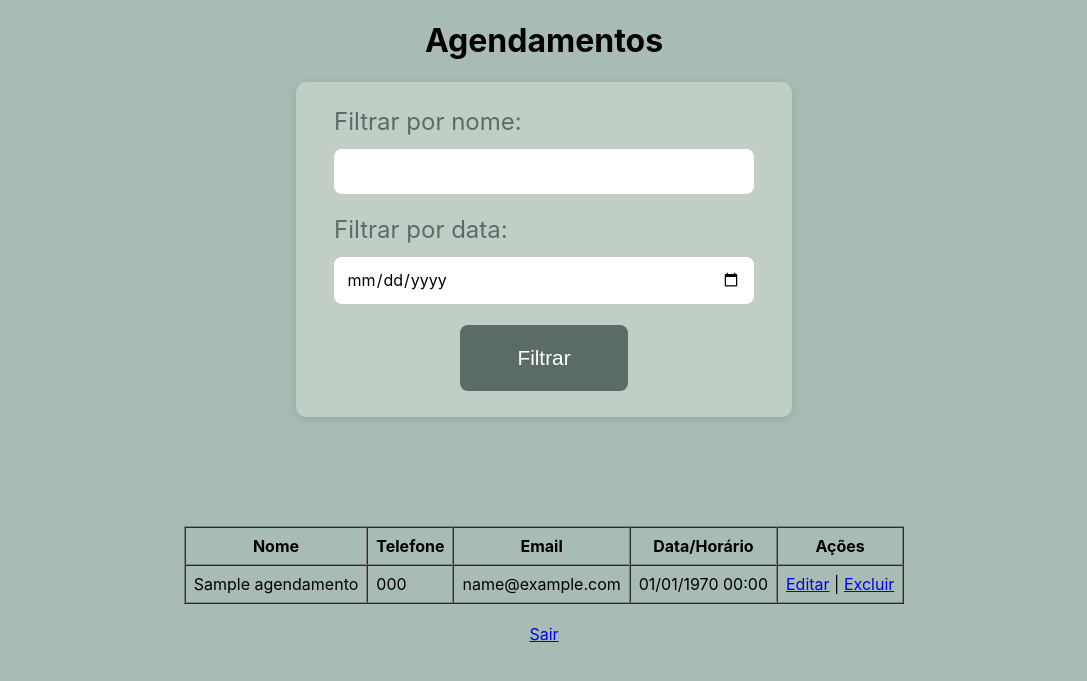
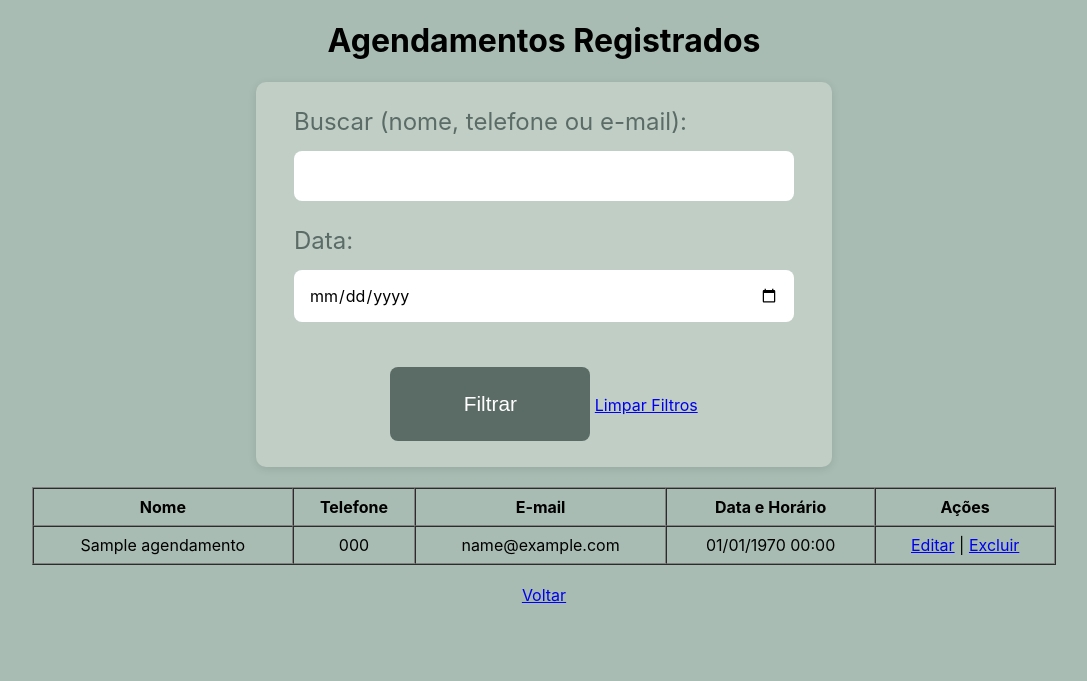
Before and after one commit to velloso-jv/Paginainicial, a PHP site: page /consultar.php in a window 1280 px wide. Shown: the top 681 px of the page, without its empty margins (96-1183 px from the left). Run offline with PHP 8.4, Linux system fonts and the light colour scheme; the visitor is signed in with stand-in values (Sample User, id 1); tables that the repository leaves empty or names only in its code hold one stand-in row (values such as "Sample post").

Commit message:
Update consultar.php
Correção dos filtros para filtrar por nome, email, telefone e data

```diff
--- a/consultar.php
+++ b/consultar.php
@@ -2,93 +2,84 @@
 include "proteger.php";
 include "conexao.php";
 
-// FILTROS
-$filtroNome = $_GET['nome'] ?? '';
-$filtroData = $_GET['data'] ?? '';
+// Captura filtros
+$busca = $_GET['busca'] ?? '';
+$f_data = $_GET['data'] ?? '';
 
-$query = "SELECT id, nome, telefone, email, data_horario FROM agendamentos WHERE 1=1";
+// Monta query base
+$sql = "SELECT id, nome, telefone, email, data_horario FROM agendamentos WHERE 1=1";
 
-// Filtro por nome
-if (!empty($filtroNome)) {
-    $query .= " AND nome LIKE '%" . $conn->real_escape_string($filtroNome) . "%'";
+// Filtro unificado (nome, telefone e email)
+if (!empty($busca)) {
+    $b = $conn->real_escape_string($busca);
+    $sql .= " AND (nome LIKE '%$b%' OR telefone LIKE '%$b%' OR email LIKE '%$b%')";
 }
 
-// Filtro por data
-if (!empty($filtroData)) {
-    $query .= " AND DATE(data_horario) = '" . $conn->real_escape_string($filtroData) . "'";
+// Filtro de data (dia inteiro)
+if (!empty($f_data)) {
+    $d = $conn->real_escape_string($f_data);
+    $sql .= " AND DATE(data_horario) = '$d'";
 }
 
-$query .= " ORDER BY data_horario ASC";
+$sql .= " ORDER BY data_horario ASC";
+$result = $conn->query($sql);
+?>
 
-$result = $conn->query($query);
-?>
 <!DOCTYPE html>
 <html lang="pt-BR">
 <head>
 <meta charset="utf-8">
-    <title>Consultar Agendamentos</title>
+<title>Consulta de Agendamentos</title>
 <link rel="stylesheet" href="styhome.css">
 </head>
 <body>
 
 <center>
-<h1 class="agendamentoh1">Agendamentos</h1>
+    <h1 class="agendamentoh1">Agendamentos Registrados</h1>
 
-<div class="form-container" style="width:420px;">
+    <!-- FORMULÁRIO DE FILTROS -->
+    <div class="form-container" style="width: 500px; margin-bottom: 20px;">
         <form method="GET" action="consultar.php">
 
-        <label>Filtrar por nome:</label>
-        <input type="text" name="nome" value="<?= htmlspecialchars($filtroNome) ?>">
+            <label>Buscar (nome, telefone ou e-mail):</label>
+            <input type="text" name="busca" value="<?= htmlspecialchars($busca) ?>">
 
-        <label>Filtrar por data:</label>
-        <input type="date" name="data" value="<?= htmlspecialchars($filtroData) ?>">
+            <label>Data:</label>
+            <input type="date" name="data" value="<?= htmlspecialchars($f_data) ?>">
 
+            <br><br>
             <button type="submit">Filtrar</button>
+            <a href="consultar.php" class="botao-limpar">Limpar Filtros</a>
         </form>
     </div>
 
-<br>
-
-<table border="1" cellpadding="8" cellspacing="0">
+    <!-- TABELA -->
+    <table border="1" cellpadding="8" cellspacing="0" style="width:80%; text-align:center;">
         <tr>
             <th>Nome</th>
             <th>Telefone</th>
-    <th>Email</th>
-    <th>Data/Horário</th>
+            <th>E-mail</th>
+            <th>Data e Horário</th>
             <th>Ações</th>
         </tr>
 
-<?php if ($result->num_rows > 0): ?>
-    <?php while ($ag = $result->fetch_assoc()): ?>
+        <?php while ($row = $result->fetch_assoc()) { ?>
         <tr>
-            <td><?= htmlspecialchars($ag['nome']) ?></td>
-            <td><?= htmlspecialchars($ag['telefone']) ?></td>
-            <td><?= htmlspecialchars($ag['email']) ?></td>
-            <td><?= date('d/m/Y H:i', strtotime($ag['data_horario'])) ?></td>
-
+            <td><?= htmlspecialchars($row['nome']) ?></td>
+            <td><?= htmlspecialchars($row['telefone']) ?></td>
+            <td><?= htmlspecialchars($row['email']) ?></td>
+            <td><?= date("d/m/Y H:i", strtotime($row['data_horario'])) ?></td>
             <td>
-                <!-- EDITAR -->
-                <a href="agendamento_acao.php?acao=editar&id=<?= $ag['id'] ?>">Editar</a> |
-
-                <!-- EXCLUIR -->
-                <a href="agendamento_acao.php?acao=excluir&id=<?= $ag['id'] ?>"
-                   onclick="return confirm('Deseja realmente excluir este agendamento?');">
-                    Excluir
-                </a>
+                <a href="agendamento_acao.php?id=<?= $row['id'] ?>">Editar</a> |
+                <a href="agendamento_acao.php?acao=excluir&id=<?= $row['id'] ?>" onclick="return confirm('Excluir este agendamento?')">Excluir</a>
             </td>
         </tr>
-    <?php endwhile; ?>
+        <?php } ?>
 
-<?php else: ?>
-    <tr>
-        <td colspan="5">Nenhum agendamento encontrado.</td>
-    </tr>
-<?php endif; ?>
     </table>
 
     <br>
-<a href="login.php">Sair</a>
-
+    <a href="index.html">Voltar</a>
 </center>
 
 </body>
```
Lines whose indentation alone changed are shown as unchanged.
